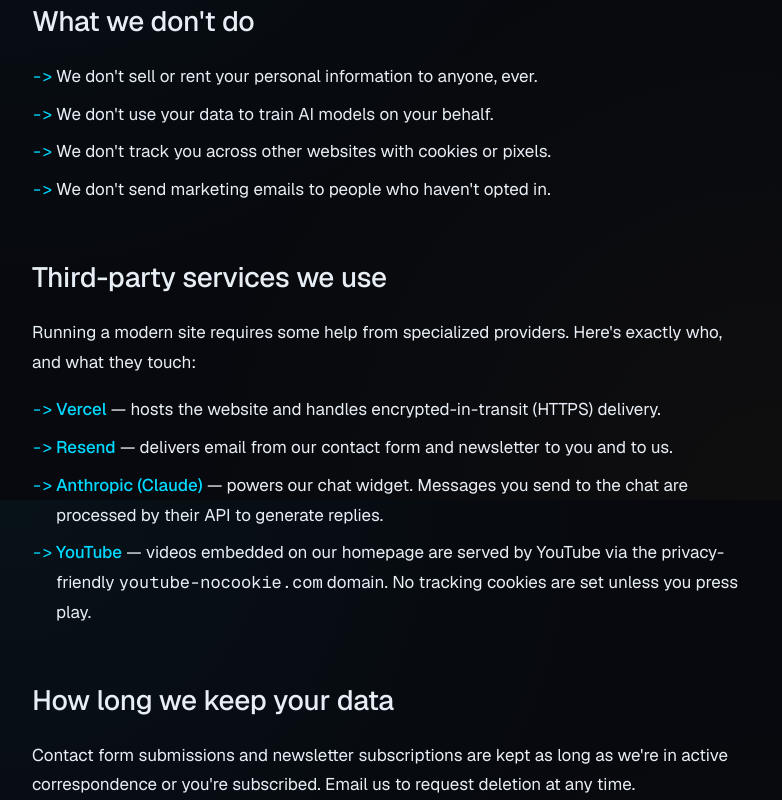
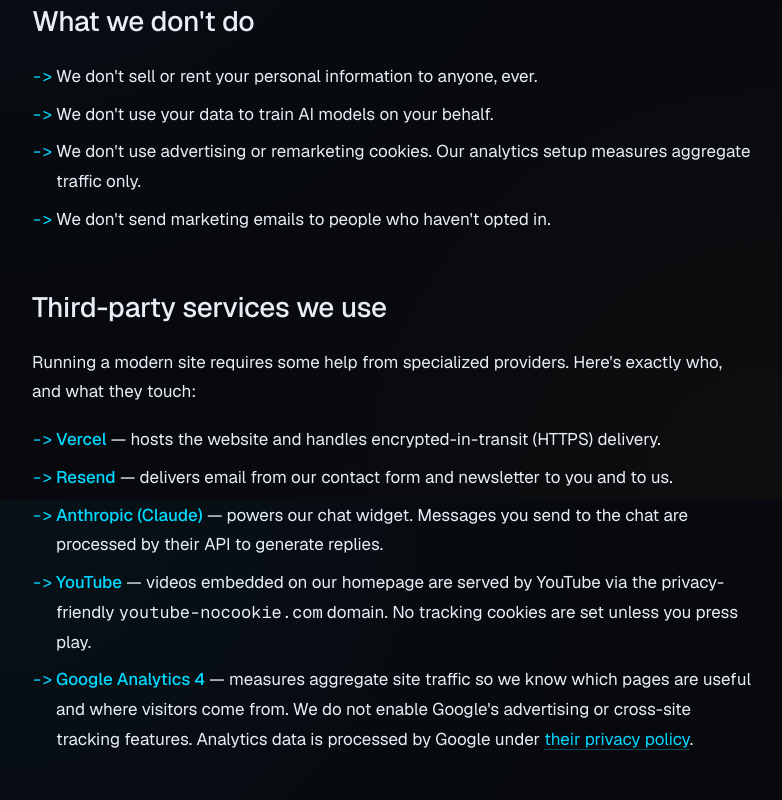
Before and after one commit to tomorrowstechaisolutions-gif/tomorrowstechai-site, a Next.js app: page /privacy in a window 1280 px wide. Shown: the part 1100-1900 px from the top of the page, without its empty margins (248-1030 px from the left). Built offline with nearby package versions, Linux system fonts and the light colour scheme.

Commit message:
Add Google Analytics 4 + update privacy policy to disclose GA

```diff
--- a/package.json
+++ b/package.json
@@ -10,6 +10,7 @@
   },
   "dependencies": {
     "@anthropic-ai/sdk": "^0.32.1",
+    "@next/third-parties": "^16.2.6",
     "next": "16.2.6",
     "react": "19.2.4",
     "react-dom": "19.2.4",
--- a/src/app/layout.tsx
+++ b/src/app/layout.tsx
@@ -4,6 +4,7 @@
 import { Header } from "@/components/Header";
 import { Footer } from "@/components/Footer";
 import { ChatWidget } from "@/components/ChatWidget";
+import { GoogleAnalytics } from "@next/third-parties/google";
 
 const geistSans = Geist({
   variable: "--font-geist-sans",
@@ -123,6 +124,7 @@
         <Footer />
         <ChatWidget />
       </body>
+      <GoogleAnalytics gaId="G-1N0MZPDTF5" />
     </html>
   );
 }
--- a/src/app/privacy/page.tsx
+++ b/src/app/privacy/page.tsx
@@ -81,7 +81,8 @@
               We don&apos;t use your data to train AI models on your behalf.
             </li>
             <li>
-              We don&apos;t track you across other websites with cookies or pixels.
+              We don&apos;t use advertising or remarketing cookies. Our analytics
+              setup measures aggregate traffic only.
             </li>
             <li>
               We don&apos;t send marketing emails to people who haven&apos;t
@@ -113,6 +114,21 @@
               served by YouTube via the privacy-friendly{" "}
               <code>youtube-nocookie.com</code> domain. No tracking cookies are
               set unless you press play.
+            </li>
+            <li>
+              <strong>Google Analytics 4</strong> — measures aggregate site
+              traffic so we know which pages are useful and where visitors
+              come from. We do not enable Google&apos;s advertising or
+              cross-site tracking features. Analytics data is processed by
+              Google under{" "}
+              <a
+                href="https://policies.google.com/privacy"
+                target="_blank"
+                rel="noopener noreferrer"
+              >
+                their privacy policy
+              </a>
+              .
             </li>
           </ul>
 
```
Also changed, not shown: 1 other file (tests, documents, lock files or other folders).
